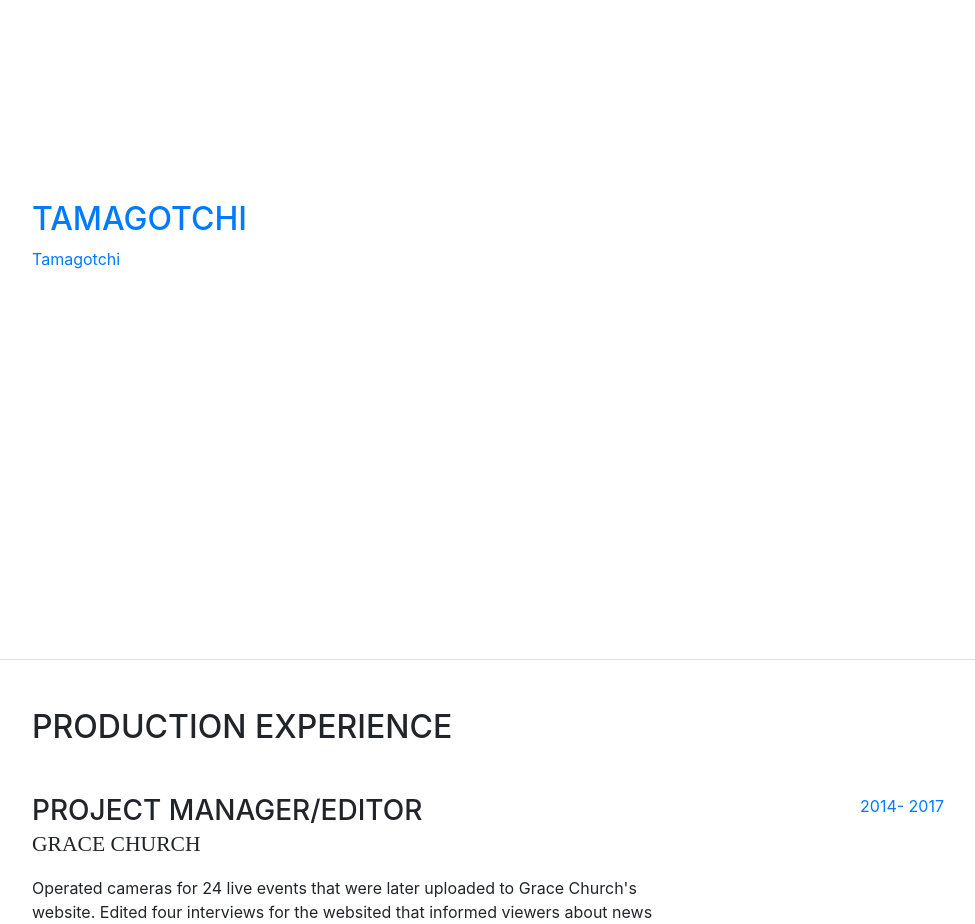
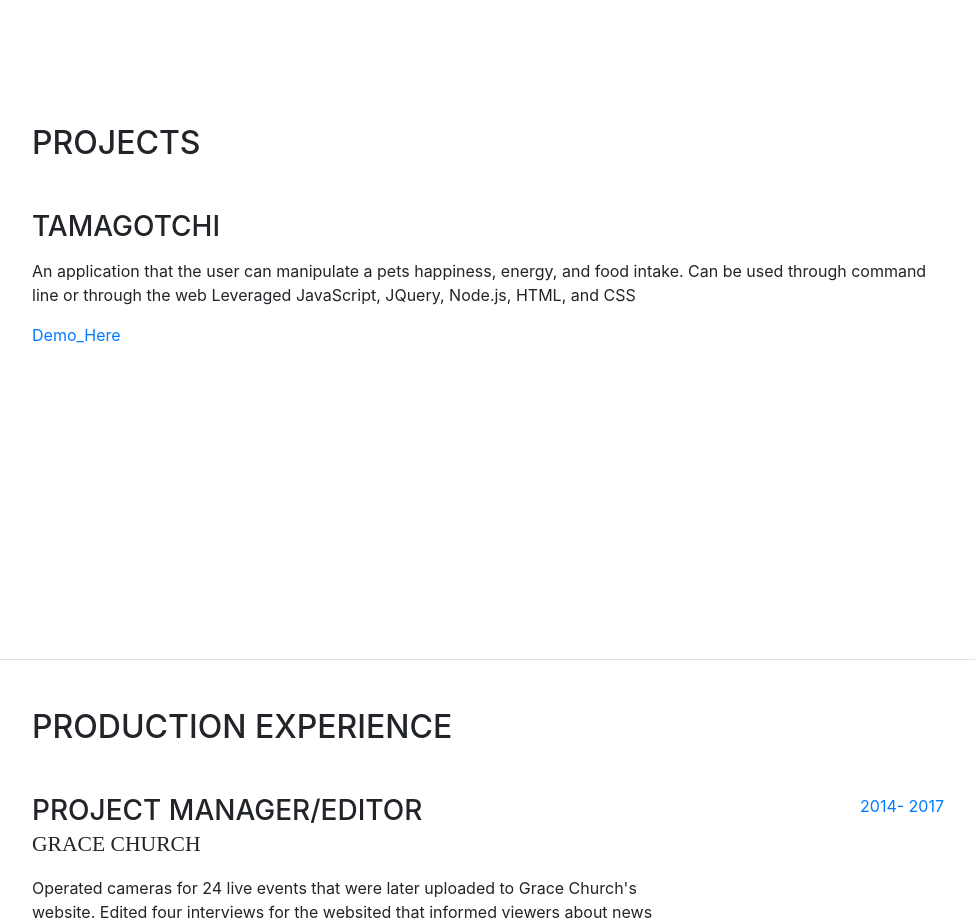
Before and after one commit to danieljanderson/danieljanderson.github.io, a website with bundled scripts: page index.html in a window 1280 px wide. Shown: the part 940-1864 px from the top of the page, without its empty margins (288-1263 px from the left). Built offline with nearby package versions, Linux system fonts and the light colour scheme; a web font is replaced by a local one.

Commit message:
changed the wording and placing for the a tag for the tamagotchi pet and added a description of the project.

```diff
--- a/buttons.js
+++ b/buttons.js
@@ -7,7 +7,7 @@
       else{
         alert('Please allow popups for this website')
       }
-      console.log(e)
+
   })
   $("#github_click").click(function(e){
     var win = window.open('https://github.com/danieljanderson','blank')
--- a/index.html
+++ b/index.html
@@ -99,10 +99,13 @@
       </section>
       <section class="resume-section p-3 p-lg-5 d-flex d-column" id="projects">
         <div class="my-auto">
-          <h2 class="text-primary">Tamagotchi
-          </h2>
-          <div class= "mb-5">
-          <a href="https://danieljanderson.github.io/pet/" target="_blank">Tamagotchi</a>
+          <h2 class="mb-5">Projects</h2>
+          <h3 class="mb-3">Tamagotchi</h3>
+          <div class="mb-5">
+          <p>An application that the user can manipulate a pets happiness, energy, and food intake.
+             Can be used through command line or through the web
+             Leveraged JavaScript, JQuery, Node.js, HTML, and CSS </p>
+          <a href="https://danieljanderson.github.io/pet/" target="_blank">Demo_Here</a>
         </div>
         </div>
       </section>
@@ -135,7 +138,7 @@
               <span class="text-primary">2012 - 2013</span>
             </div>
           </div>
-<h2 class="mb-5">Professional Experience</h2>
+          <h2 class="mb-5">Professional Experience</h2>
           <div class="resume-item d-flex flex-column flex-md-row mb-5">
             <div class="resume-content mr-auto">
               <h3 class="mb-0">hhgregg</h3>
```
